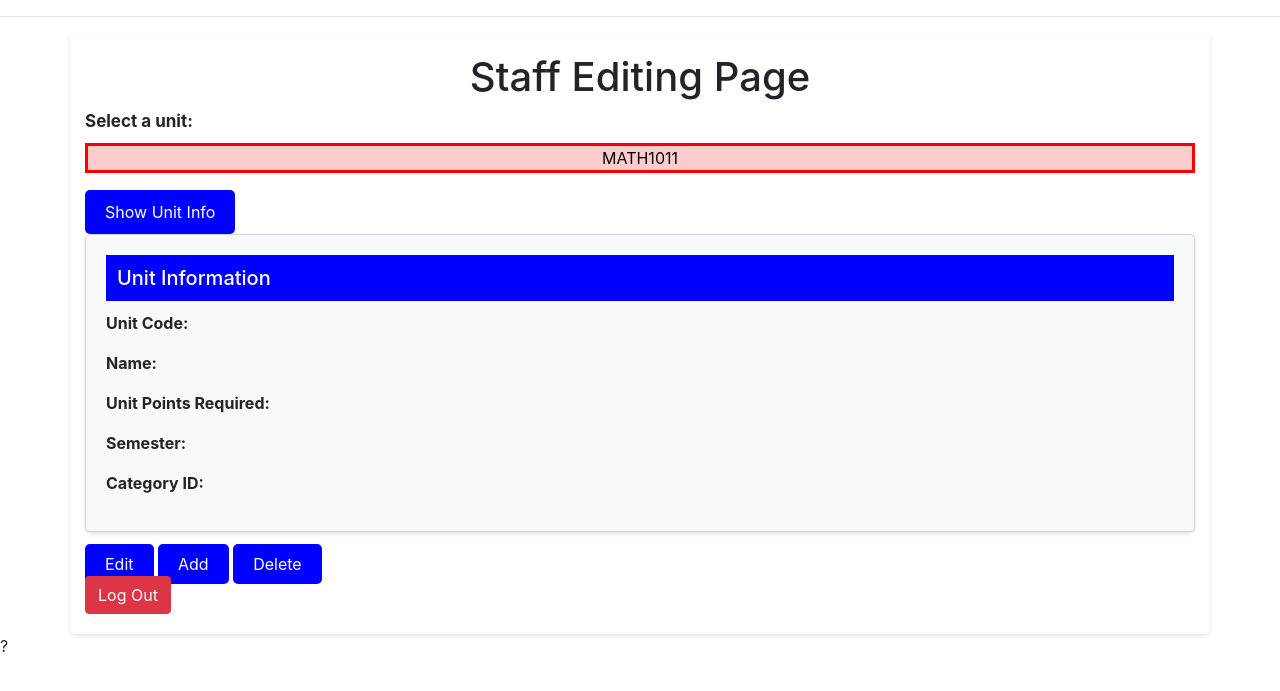
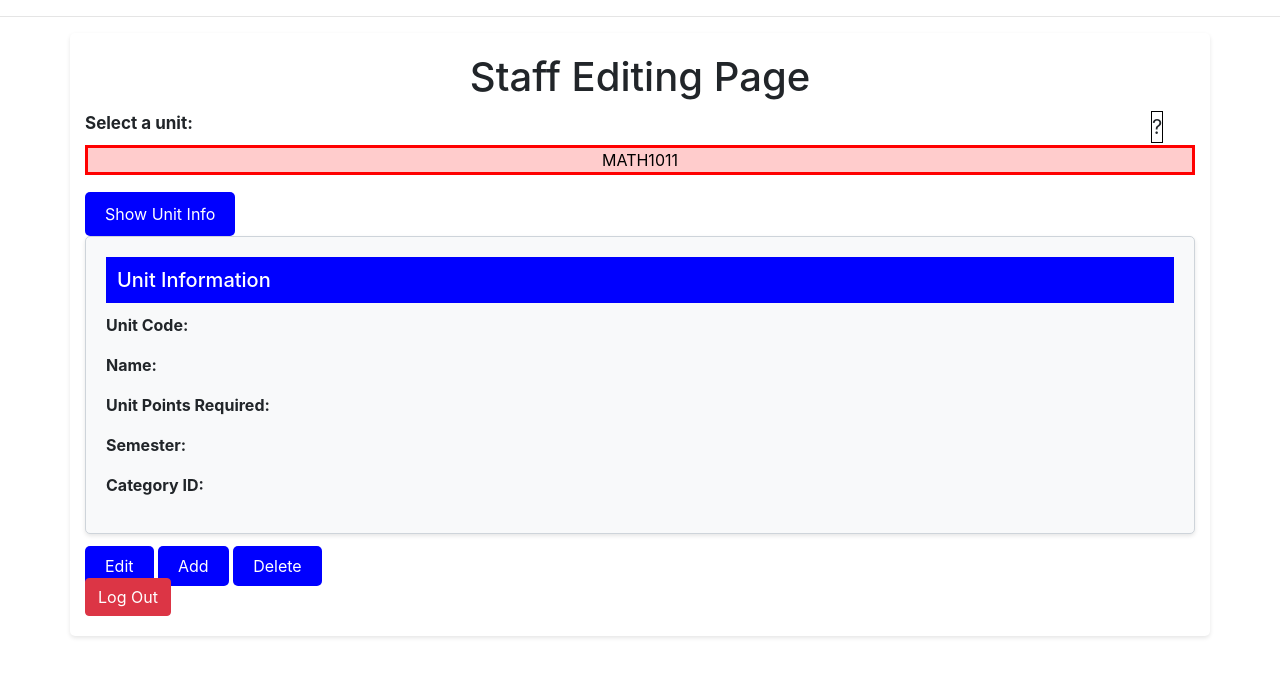
Before and after one commit to Hunkhill1/CITS3200_team_14, a Flask app: page /staff_editing in a window 1280 px wide. Shown: the part 56-747 px from the top of the page. Run offline with Flask 3, Linux system fonts and the light colour scheme; data comes from the database, SQL or seed files in the repository; some libraries are stand-ins or nearby versions.

Commit message:
fixing staff legend

```diff
--- a/app/static/script.js
+++ b/app/static/script.js
@@ -366,6 +366,21 @@
     legend.style.display = "none";
 }
 
+function toggleNewLegend() {
+  var newLegend = document.getElementById("new-legend");
+  if (newLegend.style.display === "none" || newLegend.style.display === "") {
+      newLegend.style.display = "block";
+  } else {
+      newLegend.style.display = "none";
+  }
+}
+
+function closeNewLegend() {
+  var newLegend = document.getElementById("new-legend");
+  newLegend.style.display = "none";
+}
+
+
 
 // Function to handle the edit button click
 // console.log('{{ units | tojson | safe }}');
--- a/app/static/style.css
+++ b/app/static/style.css
@@ -355,3 +355,44 @@
   background-color: yellow;
   padding: 10px;
 }
+
+.legend-container1 {
+  position: relative;
+  text-align: right;
+  margin: 10px;
+}
+
+.legend-button1 {
+  cursor: pointer;
+  border: 1.5px solid black;
+  font-size: 20px;
+  position: absolute;
+  top: auto;
+  right: 2%;
+}
+
+.legend1 {
+  display: none;
+  position: absolute;
+  top: 0;
+  right: 0;
+  background-color: #fff;
+  border: 1px solid #ccc;
+  padding: 10px;
+  box-shadow: 0 2px 4px rgba(0, 0, 0, 0.2);
+  text-align: center;
+  z-index: 1;
+}
+
+.close-legend {
+  cursor: pointer;
+  float: inline-end;
+}
+
+.legend-box1 {
+  display: inline-block;
+  width: 12px;
+  height: 12px;
+  margin-right: 5px;
+  border: 2px solid black;
+}
--- a/app/templates/staff_editing.html
+++ b/app/templates/staff_editing.html
@@ -43,55 +93,8 @@
     </form>
 </div>
 
-{% block legend %}
-<!-- Legend Section -->
-<div id="legend-container1" class="legend-container1">
-    <!-- Button for toggling the legend -->
-    <div id="legend-button1" class="legend-button1" onclick="toggleLegend()">&#63;</div>
 
-    <div id="legend" class="legend">
-        <h2>Legend</h2>
-        <p style="text-align: center;"><b>Explanation of Terms</b></p>
-        <!-- Add your legend content here -->
-        <div class="legend-item">
-            <div class="legend-box1 legend-semester"></div>
-            <div class="legend-text"><b>Semester:</b> Indicates the semesters in which the unit is offered.</div>
-        </div>
-        <div class="legend-item">
-            <div class="legend-box1 legend-points"></div>
-            <div class="legend-text"><b>Credit Points:</b> Represents the number of credit points required for this unit.</div>
-        </div>
-        <div class="legend-item">
-            <div class="legend-box1 legend-category"></div>
-            <div class="legend-text"><b>Category:</b> Refers to the main category of the unit which is divided into 4 types.</div>
-        </div>
-        <div class="legend-item">
-            <div class="legend-box1 legend-subcategory"></div>
-            <div class="legend-text"><b>Subcategories:</b></div>
-        </div>
-        <div class="legend-subitem">
-            <div class="legend-box1 legend-subcategory1"></div>
-            <div class="legend-text"><b>Category 1:</b>Core Unit.</div>
-        </div>
-        <div class="legend-subitem">
-            <div class="legend-box1 legend-subcategory2"></div>
-            <div class="legend-text"><b>Category 2:</b> Broadening Unit.</div>
-        </div>
-        <div class="legend-subitem">
-            <div class="legend-box1 legend-subcategory3"></div>
-            <div class="legend-text"><b>Category 3:</b> Optional Unit.</div>
-        </div>
-        <div class="legend-subitem">
-            <div class="legend-box1 legend-subcategory4"></div>
-            <div class="legend-text"><b>Category 4:</b> Group A unit.</div>
-        </div>
-        <div class="legend-subitem">
-            <div class="legend-box1 legend-subcategory5"></div>
-            <div class="legend-text"><b>Category 5:</b> Group B unit.</div>
-        </div>
-    </div>
-</div>
-{% endblock %}
+
 
 <script>
     document.addEventListener("DOMContentLoaded", function () {
```
Also changed, not shown: other parts of app/templates/staff_editing.html (+50 -0 lines).
